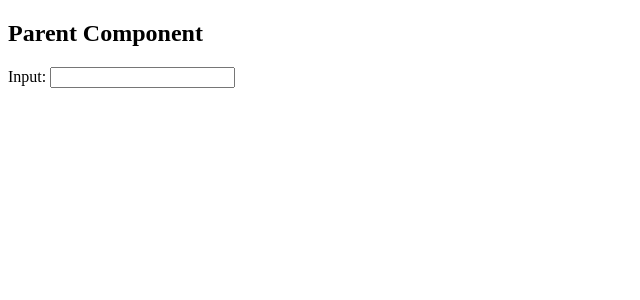
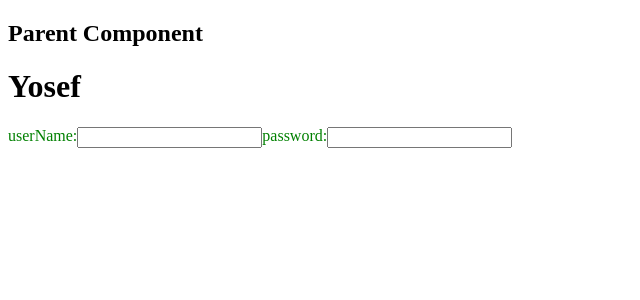
Before and after one commit to Abel5173/Angular, an Angular app in the folder Basics/: page / in a window 1280 px wide. Shown: the top 300 px of the page, without its empty margins (0-640 px from the left). Built offline with nearby package versions, Linux system fonts and the light colour scheme.

Commit message:
communications between components

```diff
--- a/Basics/src/app/app.component.css
+++ b/Basics/src/app/app.component.css
@@ -1,4 +1,9 @@
-input{
+/* input{
     display: block;
     margin: 10 0;
+} */
+
+.login{
+    color: green;
+    display: flex;
 }
--- a/Basics/src/app/app.component.html
+++ b/Basics/src/app/app.component.html
@@ -9,4 +9,9 @@
 <p>Hello {{getName()}}</p>
 <p>{{18 + 13}}</p> -->
 <h2>Parent Component</h2>
-<app-child [uName] = "userName"></app-child>
+<h1>Yosef</h1>
+<!-- <app-child [uName] = "userName"></app-child> -->
+<div class="login">
+    userName: <input type="text" name="" id="">
+    password: <input type="password">
+</div>
--- a/Basics/src/app/child/child.component.html
+++ b/Basics/src/app/child/child.component.html
@@ -1,4 +1,4 @@
 <div>
-    Input: <input type="text" [value]="text">
+    Input:  <input type="text" (input)="work($event)">
 </div>
 <p>{{text}}</p>
--- a/Basics/src/app/child/child.component.ts
+++ b/Basics/src/app/child/child.component.ts
@@ -8,4 +8,8 @@ import { Component, Input } from '@angular/core';
 export class ChildComponent {
   @Input() uName: string = ''
   text: string = ''
+  work(e: Event): void {
+    this.text = (e.target as HTMLInputElement).value;
+  }
+
 }
```
